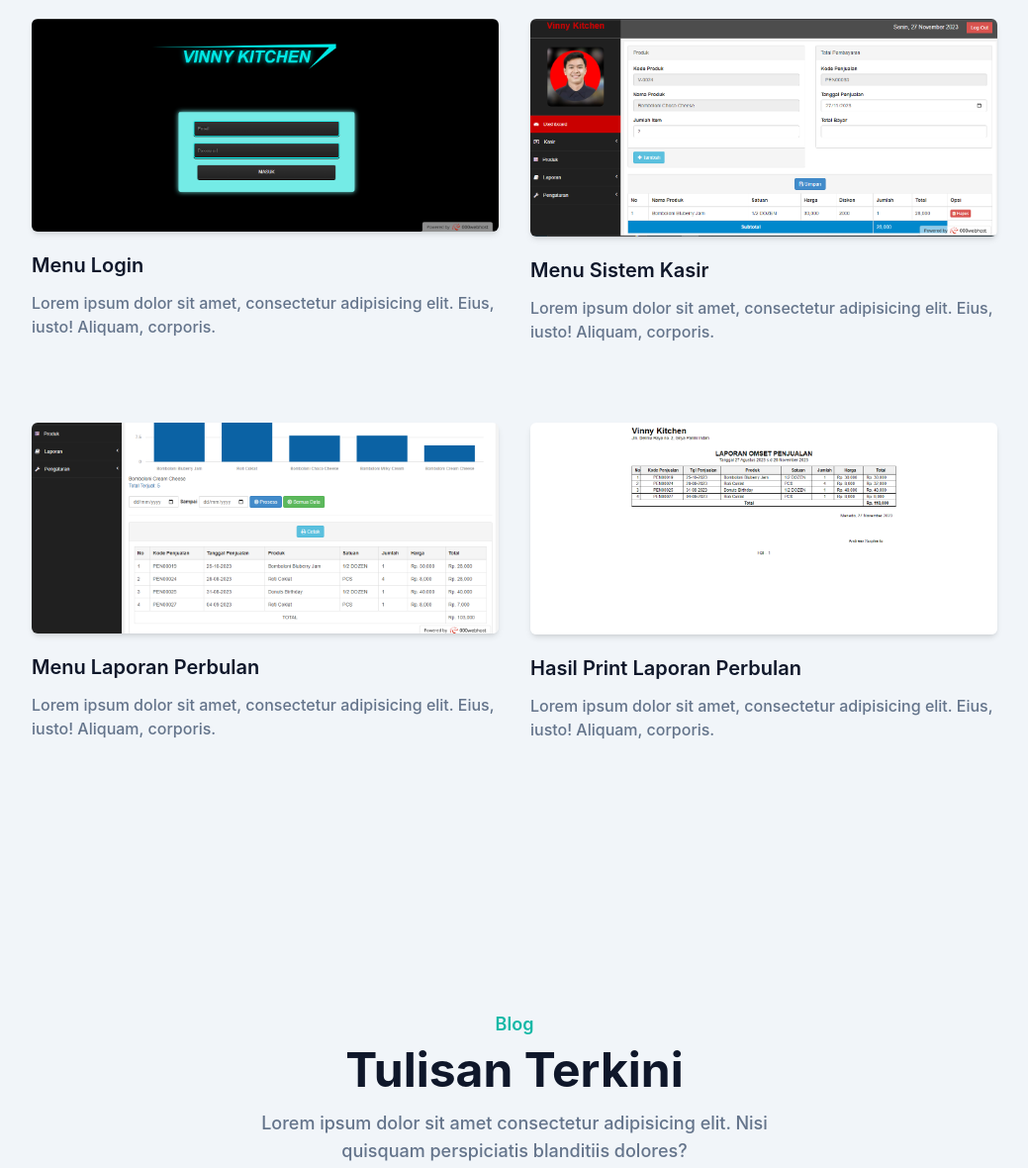
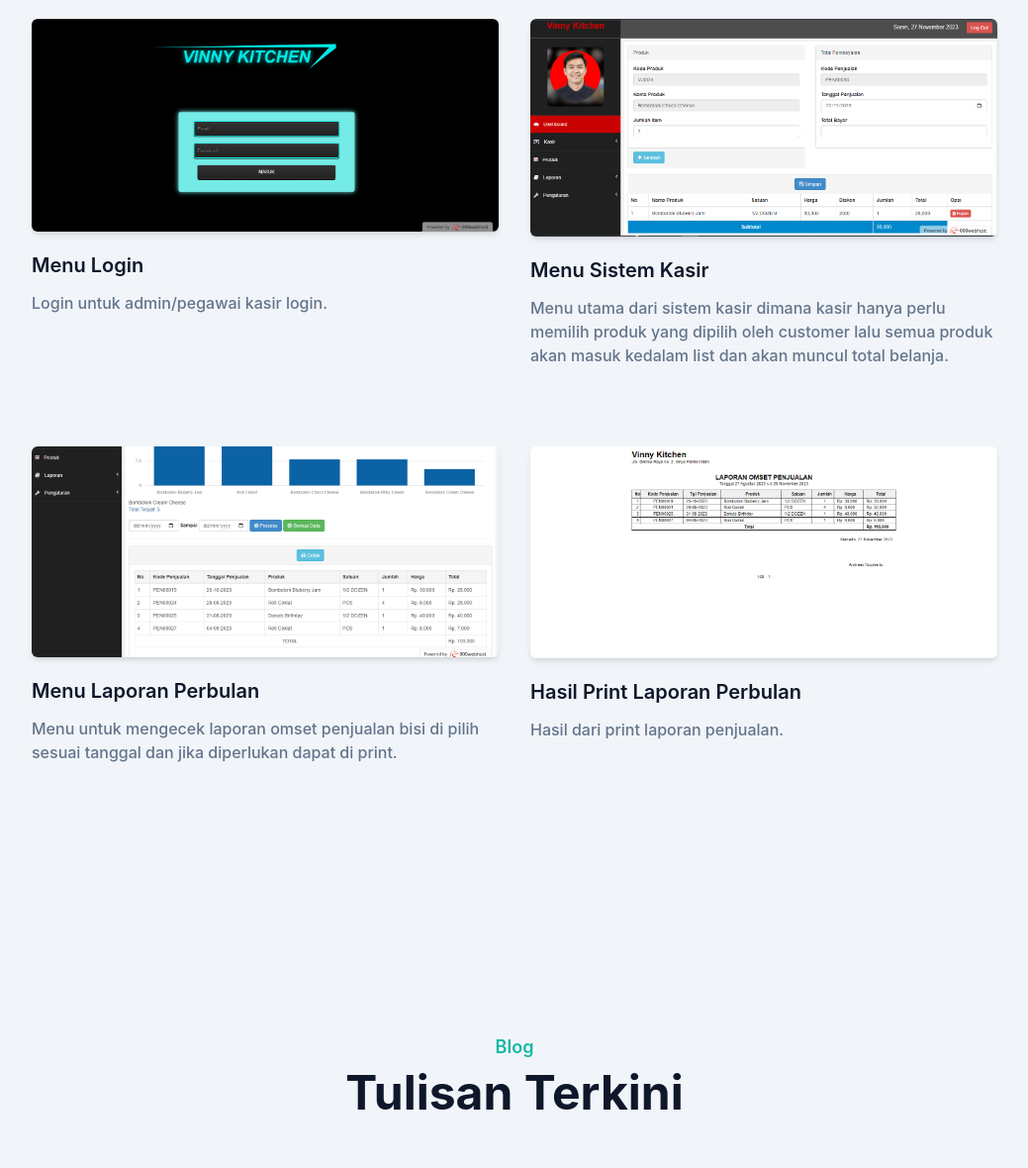
Before and after one commit to andreassugiharto3223/Website-Portfolio, a website: page index.html in a window 1280 px wide. Shown: the part 1621-2801 px from the top of the page at 99% size, without its empty margins (120-1159 px from the left). Drawn offline with Linux system fonts and the light colour scheme.

Commit message:
Update index.html

```diff
--- a/index.html
+++ b/index.html
@@ -184,32 +184,28 @@
             <img src="dist/img/portfolio/login.png" alt="Landing Page" width="w-full" />
           </div>
           <h3 class="mt-5 mb-3 text-xl font-semibold text-dark dark:text-white">Menu Login</h3>
-          <p class="text-base font-medium text-secondary">Lorem ipsum dolor sit amet, consectetur adipisicing elit.
-            Eius, iusto! Aliquam, corporis.</p>
+          <p class="text-base font-medium text-secondary">Login untuk admin/pegawai kasir login.</p>
         </div>
         <div class="mb-12 p-4 md:w-1/2">
           <div class="overflow-hidden rounded-md shadow-md">
             <img src="dist/img/portfolio/kasir.png" alt="E-Commerce" width="w-full" />
           </div>
           <h3 class="mt-5 mb-3 text-xl font-semibold text-dark dark:text-white">Menu Sistem Kasir</h3>
-          <p class="text-base font-medium text-secondary">Lorem ipsum dolor sit amet, consectetur adipisicing elit.
-            Eius, iusto! Aliquam, corporis.</p>
+          <p class="text-base font-medium text-secondary">Menu utama dari sistem kasir dimana kasir hanya perlu memilih produk yang dipilih oleh customer lalu semua produk akan masuk kedalam list dan akan muncul total belanja.</p>
         </div>
         <div class="mb-12 p-4 md:w-1/2">
           <div class="overflow-hidden rounded-md shadow-md">
             <img src="dist/img/portfolio/laporan.png" alt="Technical Documentation" width="w-full" />
           </div>
           <h3 class="mt-5 mb-3 text-xl font-semibold text-dark dark:text-white">Menu Laporan Perbulan</h3>
-          <p class="text-base font-medium text-secondary">Lorem ipsum dolor sit amet, consectetur adipisicing elit.
-            Eius, iusto! Aliquam, corporis.</p>
+          <p class="text-base font-medium text-secondary">Menu untuk mengecek laporan omset penjualan bisi di pilih sesuai tanggal dan jika diperlukan dapat di print.</p>
         </div>
         <div class="mb-12 p-4 md:w-1/2">
           <div class="overflow-hidden rounded-md shadow-md">
             <img src="dist/img/portfolio/laporan2.png" alt="Tribute Page" width="w-full" />
           </div>
           <h3 class="mt-5 mb-3 text-xl font-semibold text-dark dark:text-white">Hasil Print Laporan Perbulan</h3>
-          <p class="text-base font-medium text-secondary">Lorem ipsum dolor sit amet, consectetur adipisicing elit.
-            Eius, iusto! Aliquam, corporis.</p>
+          <p class="text-base font-medium text-secondary">Hasil dari print laporan penjualan.</p>
         </div>
       </div>
     </div>
@@ -224,8 +220,6 @@
         <div class="mx-auto mb-16 max-w-xl text-center">
           <h4 class="mb-2 text-lg font-semibold text-primary">Blog</h4>
           <h2 class="mb-4 text-3xl font-bold text-dark dark:text-white sm:text-4xl lg:text-5xl">Tulisan Terkini</h2>
-          <p class="text-md font-medium text-secondary md:text-lg">Lorem ipsum dolor sit amet consectetur adipisicing
-            elit. Nisi quisquam perspiciatis blanditiis dolores?</p>
         </div>
       </div>
 
@@ -291,8 +285,7 @@
         <div class="mx-auto mb-16 max-w-xl text-center">
           <h4 class="mb-2 text-lg font-semibold text-primary">Contact</h4>
           <h2 class="mb-4 text-3xl font-bold text-dark dark:text-white sm:text-4xl lg:text-5xl">Hubungi Kami</h2>
-          <p class="text-md font-medium text-secondary md:text-lg">Lorem ipsum dolor, sit amet consectetur adipisicing
-            elit. Blanditiis, sed.</p>
+          <p class="text-md font-medium text-secondary md:text-lg">Silahkan isi form dibawah ini.</p>
         </div>
       </div>
 
```
